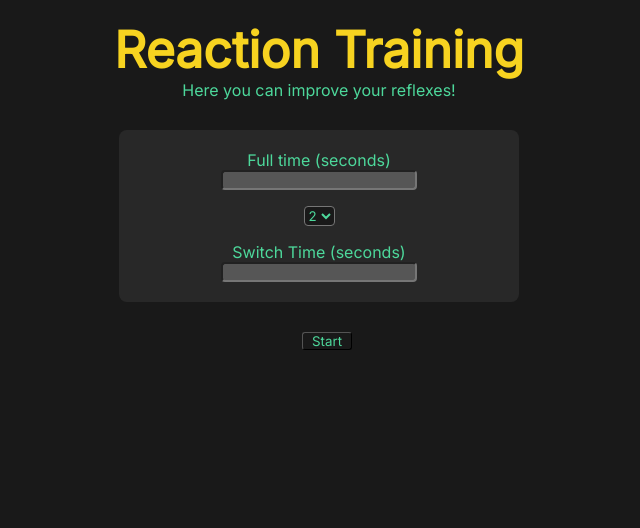
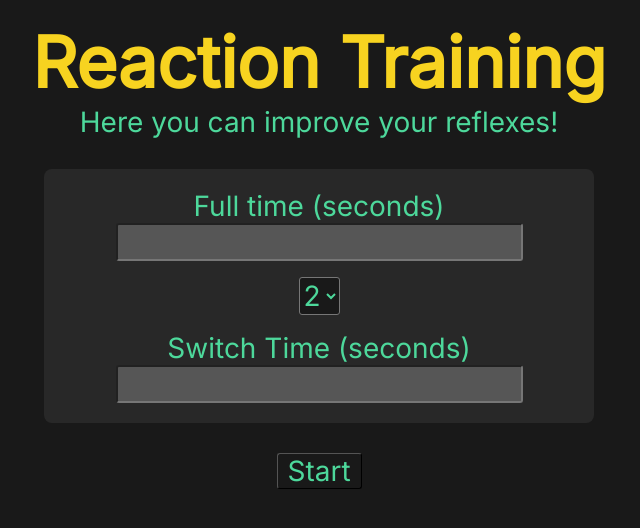
Before and after one commit to m12Passarini/Reaction-Training, a plain HTML site: page index.html in a window 1280 px wide. Shown: the whole page, without its empty margins (321-961 px from the left). Drawn offline with Linux system fonts and the light colour scheme.

Commit message:
code refactored

```diff
--- a/scr.js
+++ b/scr.js
@@ -62,7 +62,7 @@ const working = (condition) => {
       if (displayEl.classList.contains("colorDisplayYellow")) {
         displayEl.classList.remove("colorDisplayYellow");
         displayEl.classList.add("colorDisplayGreen");
-      } else if (displayEl.classList.contains("colorDisplayGreen")) {
+      } else {
         displayEl.classList.add("colorDisplayYellow");
         displayEl.classList.remove("colorDisplayGreen");
       }
@@ -73,11 +73,10 @@ const working = (condition) => {
         while (number === 0) {
           decision()
         }
-        console.log(number);
+
         displayEl.innerHTML = number;
 
       } else {
-        console.log(number);
         displayEl.innerHTML = number;
       }
     }, switchTimeEl.value * 1000);
--- a/style.css
+++ b/style.css
@@ -1,10 +1,17 @@
 * {
   font-family: 'Inter', sans-serif;
-  /* font-family: 'Inconsolata', monospace; */
   padding: 0;
   margin: 0;
   background-color: #191919;
   color: #4dd89b;
+
+  @media (min-width: 800px) {
+    font-size: 20px;
+  }
+
+  @media (min-width: 1280px) {
+    font-size: 28px;
+  }
 }
 
 .header {
@@ -14,9 +21,17 @@
 #title {
   display: flex;
   text-align: center;
-  font-size: 50px;
+  font-size: 30px;
   justify-content: center;
   color: #f7d320;
+
+  @media (min-width: 800px) {
+    font-size: 60px;
+  }
+
+  @media (min-width: 1280px) {
+    font-size: 70px;
+  }
 }
 
 #paragraph {
@@ -25,6 +40,14 @@
   font-size: 16px;
   justify-content: center;
   color: #4dd89b;
+
+  @media (min-width: 800px) {
+    font-size: 20px;
+  }
+
+  @media (min-width: 1280px) {
+    font-size: 28px;
+  }
 }
 
 .inputs {
@@ -35,67 +58,80 @@
   align-items: center;
   justify-content: center;
   flex-direction: column-reverse;
-  width: 400px;
+  width: 300px;
   background-color: #282828;
   border-radius: 8px;
+
+  @media (min-width: 800px) {
+    width: 450px;
+  }
+
+  @media (min-width: 1280px) {
+    width: 550px;
+  }
 }
 
-#alltime {
-  border-radius: 4px;
-  color: #f7d320;
-}
-
+#alltime,
 #switchtime {
-  border-radius: 4px;
+  border-radius: 3px;
   color: #f7d320;
 }
 
 #options {
   display: flex;
   margin: 16px;
-  border-radius: 4px;
+  border-radius: 3px;
 }
 
 #initial {
   display: flex;
-  width: 50px;
-  margin-left: 16px;
+  width: 55px;
   border-radius: 3px;
   border-width: 1px;
   justify-content: center;
+
+  @media (min-width: 800px) {
+    width: 65px;
+  }
+
+  @media (min-width: 1280px) {
+    width: 85px;
+  }
 }
 
 #reset {
   display: none;
+  width: 55px;
   margin-top: 16px;
-  margin-left: 16px;
   border-radius: 3px;
+  border-width: 1px;
   justify-content: center;
   color:#4dd89b;
 
+  @media (min-width: 800px) {
+    width: 65px;
+  }
 
+  @media (min-width: 1280px) {
+    width: 85px;
+  }
 }
 
 #display {
-  font-size: 220px;
+  font-size: 280px;
   display: flex;
   justify-content: center;
-  height: 260px;
+  height: 340px;
 }
 
 
-.init {
+.init,
+.finish  {
   width: 100%;
   justify-content: center;
   align-items: center;
   display: flex;
   color:#4dd89b;
-}
-
-.finish {
-  display: flex;
-  justify-content: center;
-  color: #4dd89b;
 }
 
 .main {
```
